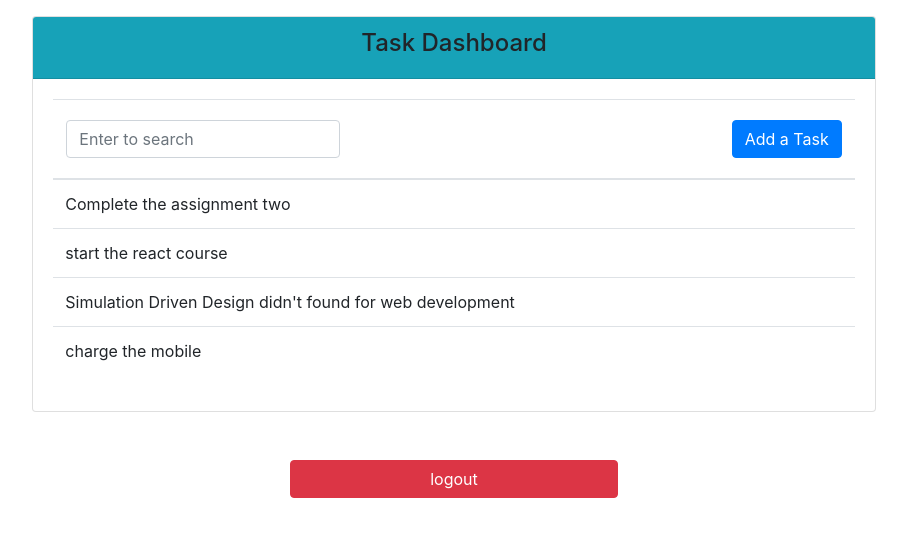
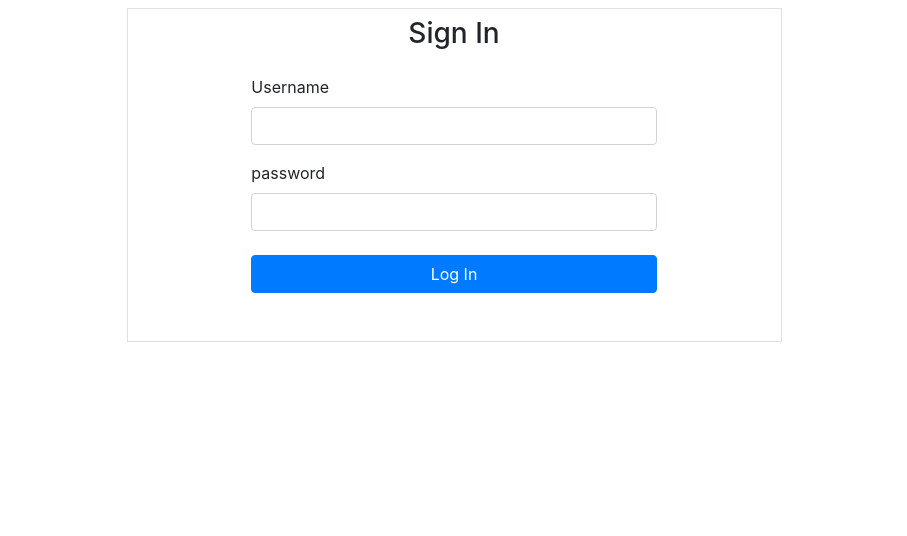
Before and after one commit to toahabhuiyan01/todo, an Angular app: page /login in a window 1280 px wide. Before the commit this address led to /task-list. Shown: the top 536 px of the page, without its empty margins (186-1093 px from the left). Built offline with nearby package versions, Linux system fonts and the light colour scheme; data requests are answered from the project's data file.

Commit message:
implemented localStorage and integrated

```diff
--- a/src/app/login/login.component.ts
+++ b/src/app/login/login.component.ts
@@ -2,6 +2,7 @@ import { Component, OnInit } from '@angular/core';
 import { HttpClient, HttpHeaders } from '@angular/common/http';
 import { Users } from '../users';
 import { ResttodoService } from '../resttodo.service';
+import { LocalStorageService } from '../local-storage.service';
 import { from } from 'rxjs';
 import { Router } from '@angular/router';
 
@@ -21,19 +22,29 @@ export class LoginComponent implements OnInit {
 
 
 
-  constructor(public rs: ResttodoService, private router: Router) { }
+  constructor(public rs: ResttodoService, private router: Router, public ls: LocalStorageService) { }
 
   ngOnInit(): void {
-    this.rs.getUser().subscribe(response => {this.userLogin = response;if(this.userLogin.token === "loggedin"){this.router.navigate(['task-list']);}});
+    let tokenAuth = this.ls.get('islogged');
+    if(tokenAuth !== null){
+      this.router.navigate(['task-list']);
+    }
+
+    this.rs.getUser().subscribe(response => {this.userLogin = response;});
   }
 
   login(){
     if(this.username === this.userLogin.username && this.password === this.userLogin.password){
       console.log("successfull");
-      this.userLogin.token = "loggedin";
-      console.log(this.userLogin);
-      this.rs.updateUser(this.userLogin).subscribe(response => {});
-      this.router.navigate(['task-list']);
+
+      let tokenAuth = this.ls.set('islogged', this.userLogin.username);
+      if(tokenAuth) {
+        this.userLogin.token = "loggedin";
+        console.log(this.userLogin);
+        this.rs.updateUser(this.userLogin).subscribe(response => {});
+        this.router.navigate(['task-list']);
+      }
+
     }
   }
 
--- a/src/app/resttodo/resttodo.component.ts
+++ b/src/app/resttodo/resttodo.component.ts
@@ -3,8 +3,10 @@ import { Router } from '@angular/router';
 import { Users } from '../users';
 import { Tasks } from '../tasks';
 import { ResttodoService } from '../resttodo.service';
+import { LocalStorageService } from '../local-storage.service';
 import { from } from 'rxjs';
 import { NgbModalConfig, NgbModal } from '@ng-bootstrap/ng-bootstrap';
+
 
 @Component({
   selector: 'app-resttodo',
@@ -20,15 +22,16 @@ export class ResttodoComponent implements OnInit {
   userLogin: any;
   userAuth: any;
 
-  constructor(public rs: ResttodoService, private router: Router, config: NgbModalConfig, private modalService: NgbModal) { }
+  constructor(public rs: ResttodoService, private router: Router, config: NgbModalConfig, private modalService: NgbModal, public ls: LocalStorageService) { }
 
   ngOnInit(): void {
+
+    let tokenAuth = this.ls.get('islogged');
+    if(tokenAuth === null){
+      this.router.navigate(['login']);
+    }
+
     this.rs.getTasks().subscribe(response => {
-      this.rs.getUser().subscribe(response => {
-        this.userAuth = response;if(this.userAuth.token === ""){
-          this.router.navigate(['login']);
-
-        }});
       this.tasks = response;
     });
   }
@@ -69,7 +72,10 @@ export class ResttodoComponent implements OnInit {
       "token": ""
     }
     this.rs.updateUser(this.userLogin).subscribe(response => {});
-    this.router.navigate(['login']);
+    let tokenAuth = this.ls.remove('islogged');
+    if(tokenAuth){
+      this.router.navigate(['login']);
+    }
   }
 
   create() {
--- a/src/app/update/update.component.ts
+++ b/src/app/update/update.component.ts
@@ -2,7 +2,9 @@ import { Component, OnInit } from '@angular/core';
 import { ActivatedRoute, Router } from '@angular/router';
 import { ResttodoService } from '../resttodo.service';
 import { TaskFetch } from '../resttodo/taskFetch';
+import { LocalStorageService } from '../local-storage.service';
 import { Tasks } from '../tasks';
+import { from } from 'rxjs';
 
 @Component({
   selector: 'app-update',
@@ -12,7 +14,7 @@ import { Tasks } from '../tasks';
 export class UpdateComponent implements OnInit {
   userAuth: any;
 
-  constructor(public route: ActivatedRoute, public router: Router, public rs:ResttodoService) { }
+  constructor(public route: ActivatedRoute, public router: Router, public rs: ResttodoService, public ls: LocalStorageService) { }
 
   val: any;
   tasks: Tasks[] = [];
@@ -24,6 +26,12 @@ export class UpdateComponent implements OnInit {
   update_task = false;
 
   ngOnInit(): void {
+
+    let tokenAuth = this.ls.get('islogged');
+    if(tokenAuth === null) {
+      this.router.navigate(['login']);
+    }
+
     let sub = this.route.params.subscribe(params =>
       {
         this.val = params['id'];
```
